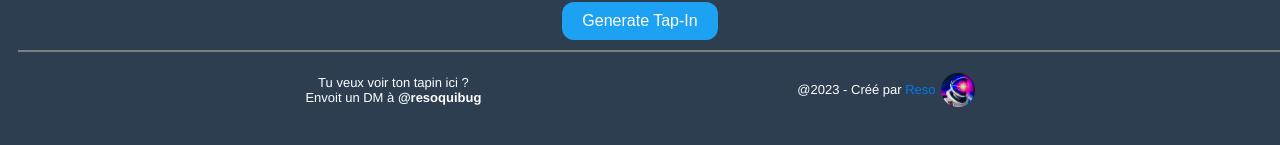
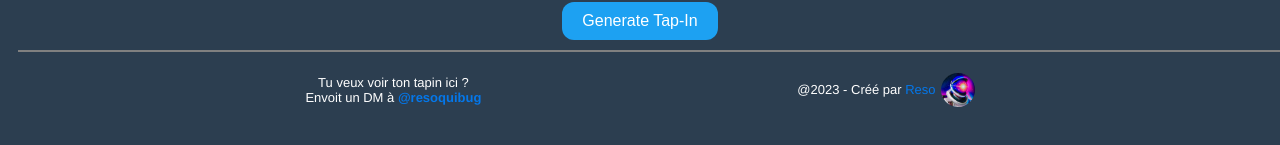
Before and after one commit to Resoki/tapin-generator, a Vue app: page / in a window 1280 px wide. Shown: the part 259-404 px from the top of the page. Built offline with nearby package versions, Linux system fonts and the light colour scheme; no server answers.

Commit message:
add function for dl images

```diff
--- a/src/components/BoxTapin.vue
+++ b/src/components/BoxTapin.vue
@@ -65,11 +65,12 @@ export default {
 .share-button {
   margin-top: 10px !important;
   display: flex;
+  font-size: 14px;
   align-items: center;
   margin: 0 auto;
   background-color: #1da1f2;
   border: none;
-  border-radius: 50%;
+  border-radius: 12px;
   padding: 10px;
   cursor: pointer;
   transition: background-color 0.3s ease;
--- a/src/components/FooterComponent.vue
+++ b/src/components/FooterComponent.vue
@@ -2,7 +2,7 @@
   <div class="hello">
       <div class="separator"> </div>
     <div class="box-footer-name">
-      <p>Tu veux voir ton tapin ici ?<br> Envoit un DM à <b>@resoquibug</b></p>
+      <p>Tu veux voir ton tapin ici ?<br> Envoit un DM à <b><a class="link-reso" href="https://twitter.com/resoquibug" target='_blank'>@resoquibug</a></b></p>
         <div class="separator-medium"> </div>
       <p>@2023 - Créé par <a class="link-reso" href="https://twitter.com/resoquibug" target='_blank'>Reso</a></p>
       <img class="img-reso" src="../../public/images/reso.jpg"/>
```
